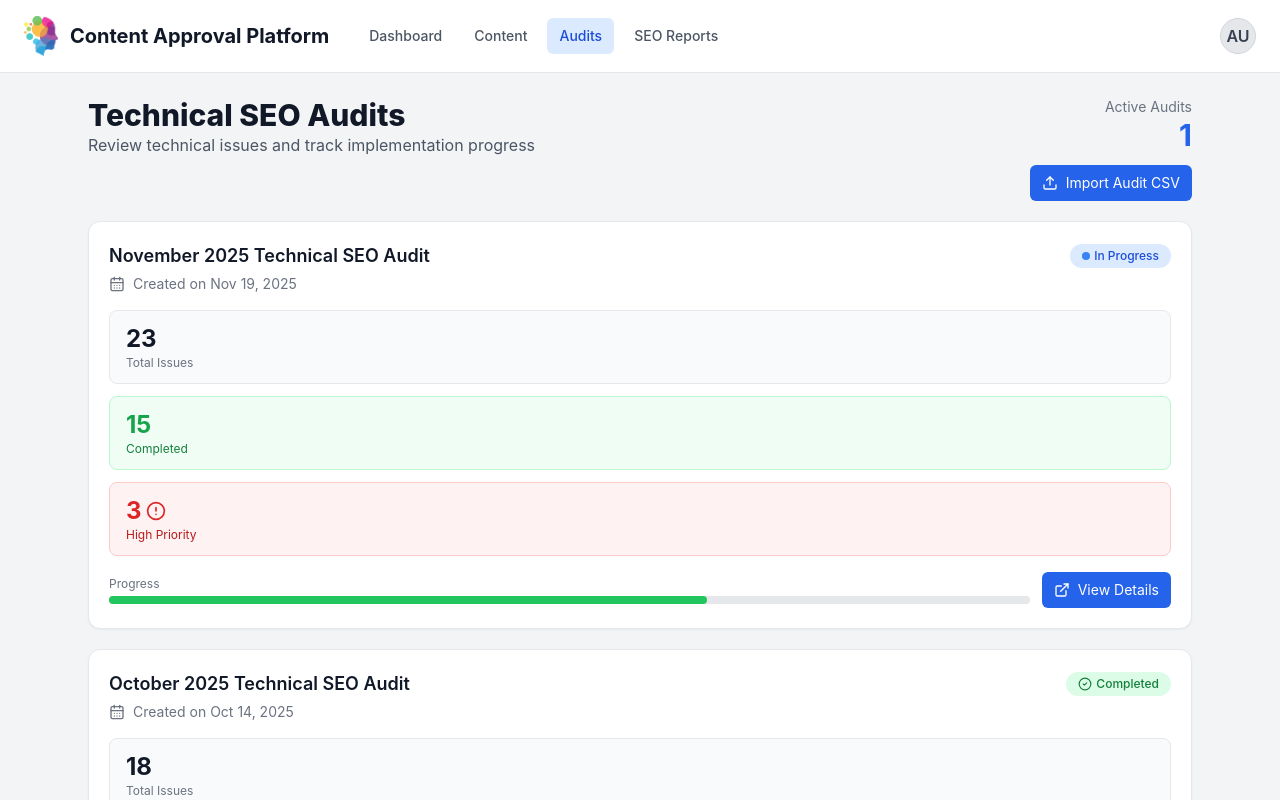
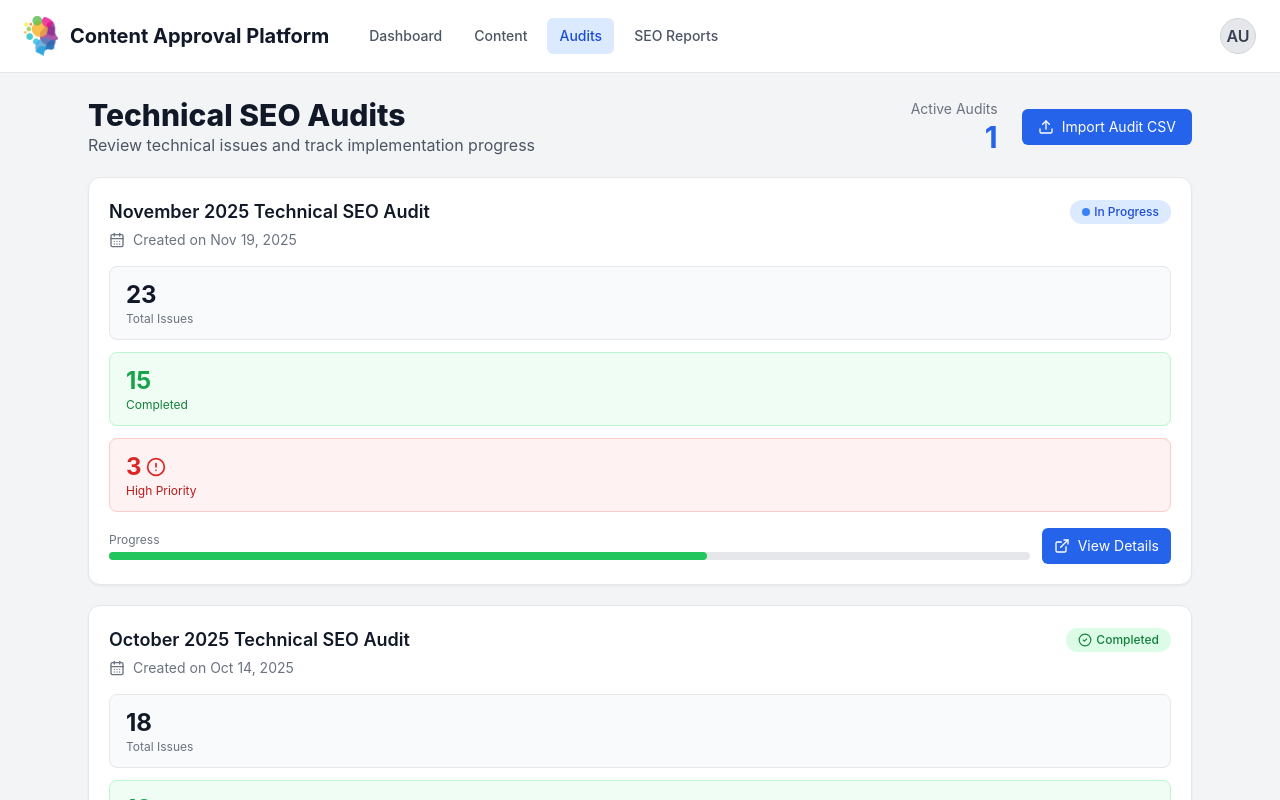
Before and after one commit to hs-matthew/approval-platform, a React (Create React App) app: page /audits in a window 1280 px wide. Shown: the top 800 px of the page. Built offline with nearby package versions, Linux system fonts and the light colour scheme; no server answers; the database is empty.

Commit message:
Update AuditsList.js - move csv button

```diff
--- a/src/pages/Audits/AuditsList.js
+++ b/src/pages/Audits/AuditsList.js
@@ -52,21 +52,27 @@ export default function AuditsList() {
   return (
     <div className="max-w-6xl mx-auto p-6">
 {/* Header */}
-      <div className="flex items-start justify-between mb-5">
+<div className="flex items-center justify-between mb-5">
+  {/* Left: Title + description */}
   <div>
     <h1 className="text-3xl font-extrabold text-gray-900">Technical SEO Audits</h1>
-          <p className="text-gray-600">Review technical issues and track implementation progress</p>
+    <p className="text-gray-600">
+      Review technical issues and track implementation progress
+    </p>
   </div>
 
+  {/* Right: stats + import */}
+  <div className="flex items-center gap-6">
     <div className="text-right">
       <div className="text-sm text-gray-500">Active Audits</div>
       <div className="text-3xl font-bold text-blue-600">{activeCount}</div>
+    </div>
 
-          {/* Admin-only: Import CSV */}
+    {/* Admin-only Import CSV */}
     {isAdmin && (
       <button
         onClick={() => setShowImport(true)}
-              className="mt-3 inline-flex items-center gap-2 bg-blue-600 text-white px-3 py-2 rounded-md text-sm hover:bg-blue-700"
+        className="inline-flex items-center gap-2 bg-blue-600 text-white px-4 py-2 rounded-md text-sm hover:bg-blue-700"
       >
         <Upload className="w-4 h-4" />
         Import Audit CSV
```
Lines whose indentation alone changed are shown as unchanged.
